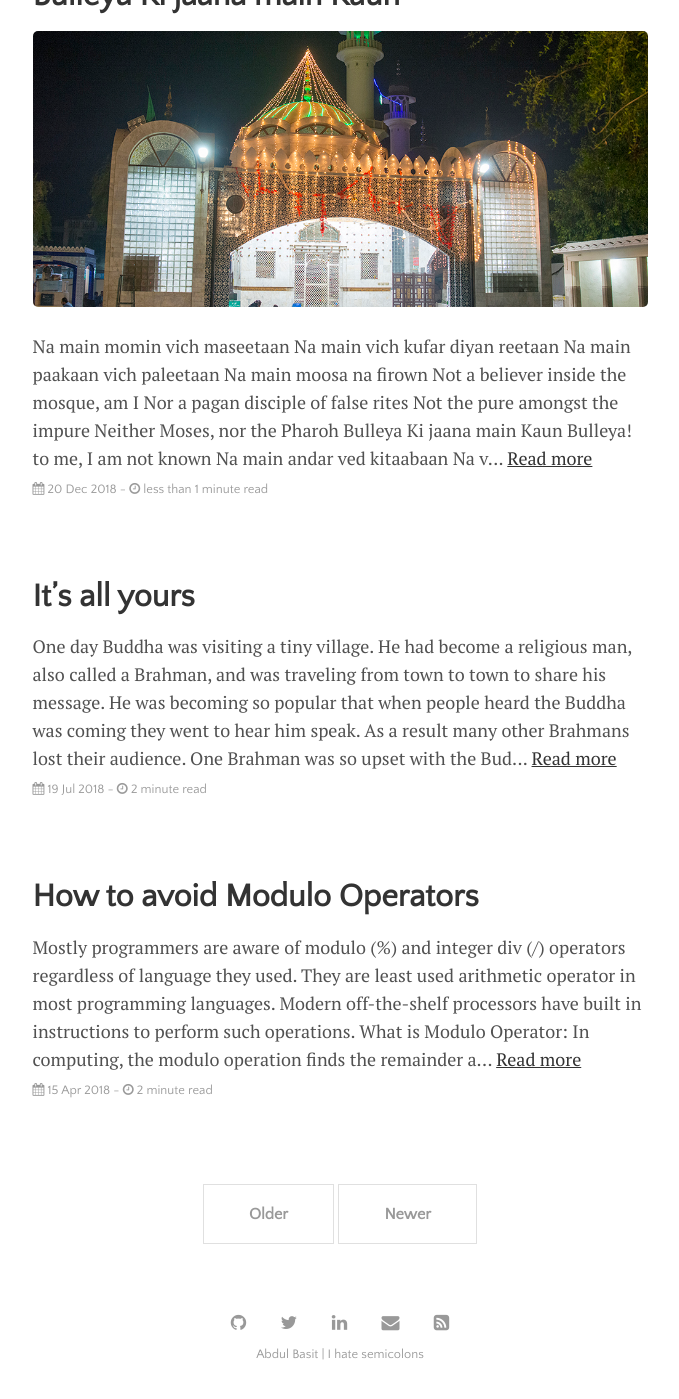
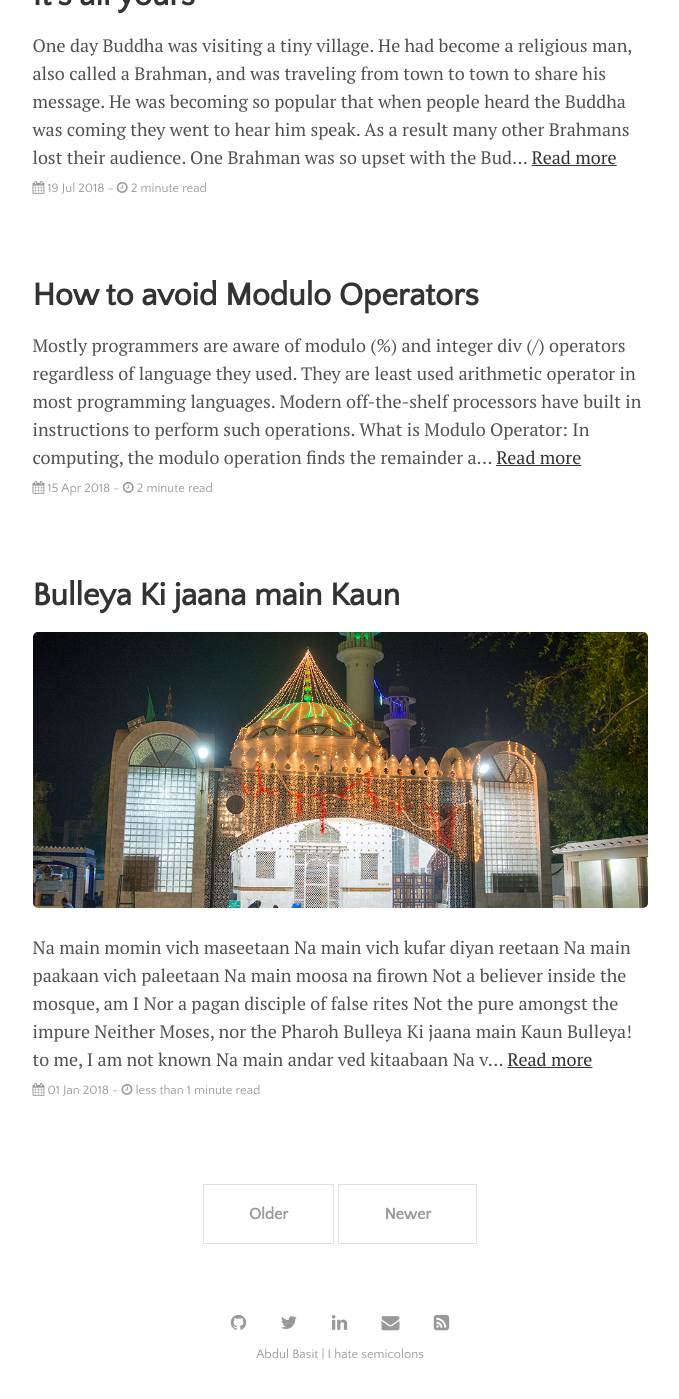
Before and after one commit to abmussani/abmussani.github.io, a Jekyll site: the page built from index.html, in a window 1280 px wide and 1400 px high, scrolled down 1026 px. Shown: the whole window, without its empty margins (300-979 px from the left). Built offline with Jekyll 4.4.1, drawn with Linux system fonts in a browser that asks for light colours; the list of posts is cut into pages by our own code.

```diff
--- a/_posts/2018-12-20-Bulleya.markdown
+++ b/_posts/2018-01-01-Bulleya.markdown
@@ -2,7 +2,7 @@
 layout: post
 title:  "Bulleya Ki jaana main Kaun"
 description: "Bulleya Ki jaana main Kaun"
-date:   2018-12-20 20:25:15 +0500
+date:   2018-01-01 20:25:15 +0500
 categories: poetry
 image: DSC_0018.jpg
 ---
```
